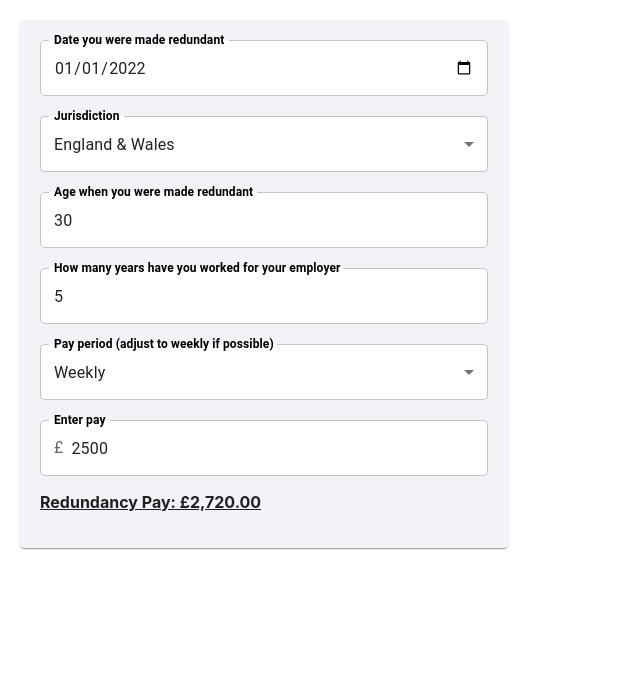
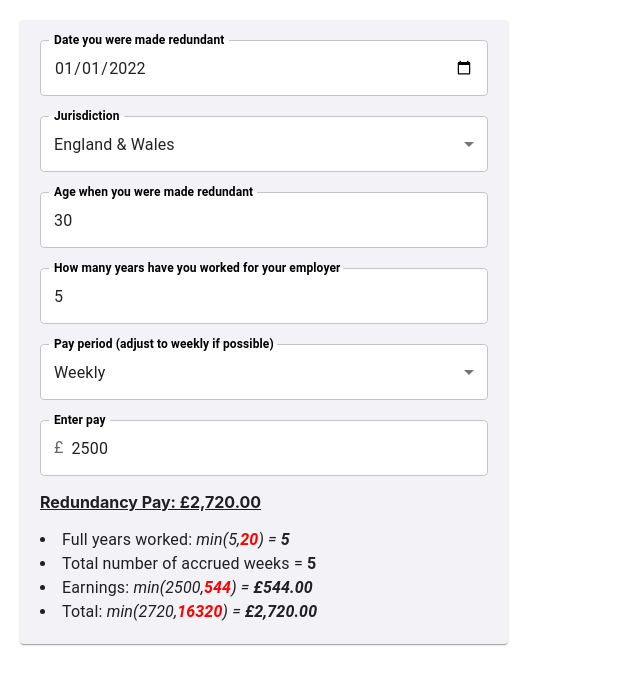
Before and after one commit to alma957/Zelt-Redundancy-Pay-Calculator, a React (Create React App) app: page / in a window 1280 px wide. Shown: the top 684 px of the page, without its empty margins (0-640 px from the left). Built offline with nearby package versions, Linux system fonts and the light colour scheme.

Commit message:
added breakdown of result

```diff
--- a/src/Forms/redundancyCalculator.tsx
+++ b/src/Forms/redundancyCalculator.tsx
@@ -9,6 +9,7 @@ import {
   InputLabel,
   InputAdornment,
   OutlinedInput,
+  Typography,
 } from "@mui/material";
 import "../App.css";
 
@@ -57,6 +58,10 @@ export const RedundancyPayCalculator = (): JSX.Element => {
     annually: 1 / 52,
     monthly: 12 / 52,
   };
+  const [maxWeek,setMaxWeek] = useState<number>(0)
+    const [maxTotal,setMaxTotal] = useState<number>(0)
+    const [accruedWeeks,setAccruedWeeks] = useState<number>(0)
+    const [unadjustedRes,setUnadjustedRes] = useState<number>(0)
   useEffect(() => {
     for (let e in ErrorInputState) {
       if (ErrorInputState[e as keyof typeof ErrorInputState] !== "") return;
@@ -78,12 +83,13 @@ export const RedundancyPayCalculator = (): JSX.Element => {
       inputState.pay *
         mappingEarnings[inputState.payPeriod as keyof typeof mappingEarnings]
     );
-
+      setMaxWeek(max.max_week)
+      setMaxTotal(max.max_total)
     const nWeeks =  calculateWeeks(inputState.age, Math.min(inputState.yearsWorked, 20))
-
+      setAccruedWeeks(nWeeks)
 
     const total = Math.min( max.max_total, nWeeks * weekEarnings);
-
+    setUnadjustedRes(nWeeks*weekEarnings)
     setResult(roundUpAll(total));
   }, [inputState]);
   const calculateWeeks = (age: number, yearsWorked: number) => {
@@ -277,6 +283,20 @@ export const RedundancyPayCalculator = (): JSX.Element => {
       <p style={{textDecoration: "underline", fontWeight: "bold"}}>
         Redundancy Pay: £{currencyFormat(result)}
       </p>
+      <Typography>
+      <li>
+          Full years worked: <i>min({inputState.yearsWorked},<span style={{"color":"red",fontWeight:"bold"}}>{20}</span>) =<span style={{fontWeight:"bold"}}> {Math.min(inputState.yearsWorked,20)}</span> </i>
+        </li>
+        <li>
+          Total number of accrued weeks =<span style={{fontWeight:"bold"}}> {accruedWeeks}</span>
+        </li>
+        <li>
+          Earnings: <i>min({roundUpAll(inputState.pay*(mappingEarnings[inputState.payPeriod as keyof typeof mappingEarnings] as number))},<span style={{"color":"red",fontWeight:"bold"}}>{maxWeek}</span>) =<span style={{fontWeight:"bold"}}> £{currencyFormat(Math.min(roundUpAll(inputState.pay*(mappingEarnings[inputState.payPeriod as keyof typeof mappingEarnings] as number)),maxWeek))}</span> </i>
+        </li>
+        <li>
+          Total: <i>min({roundUpAll(unadjustedRes)},<span style={{"color":"red",fontWeight:"bold"}}>{maxTotal}</span>) = <span style={{fontWeight:"bold"}}> £{currencyFormat(result)} </span></i>
+        </li>
+      </Typography>
     </Paper>
   );
 };
```
